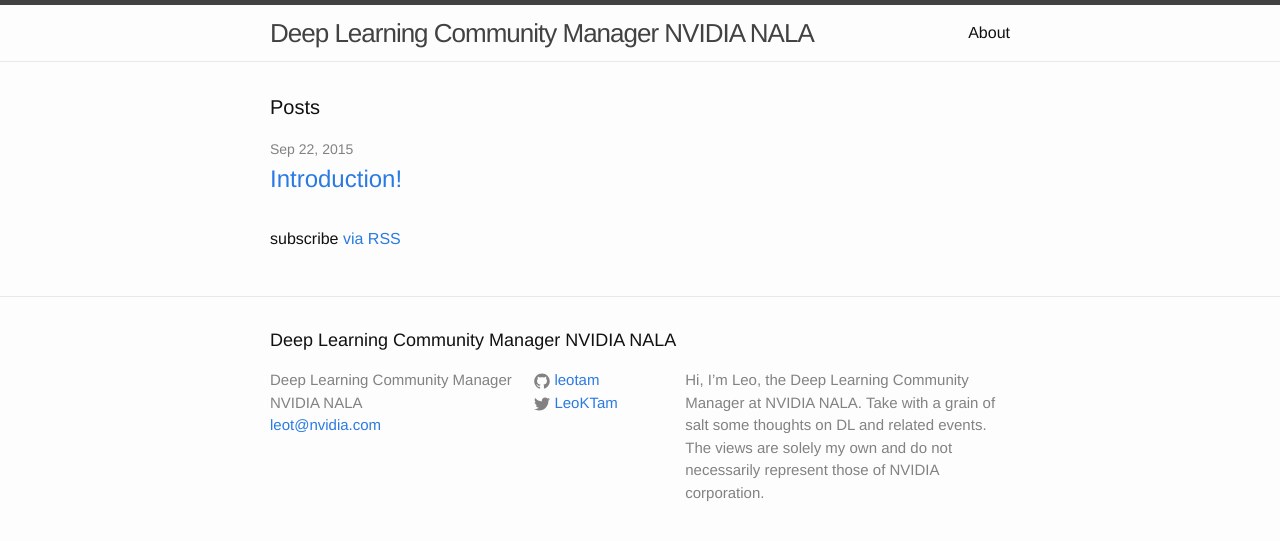
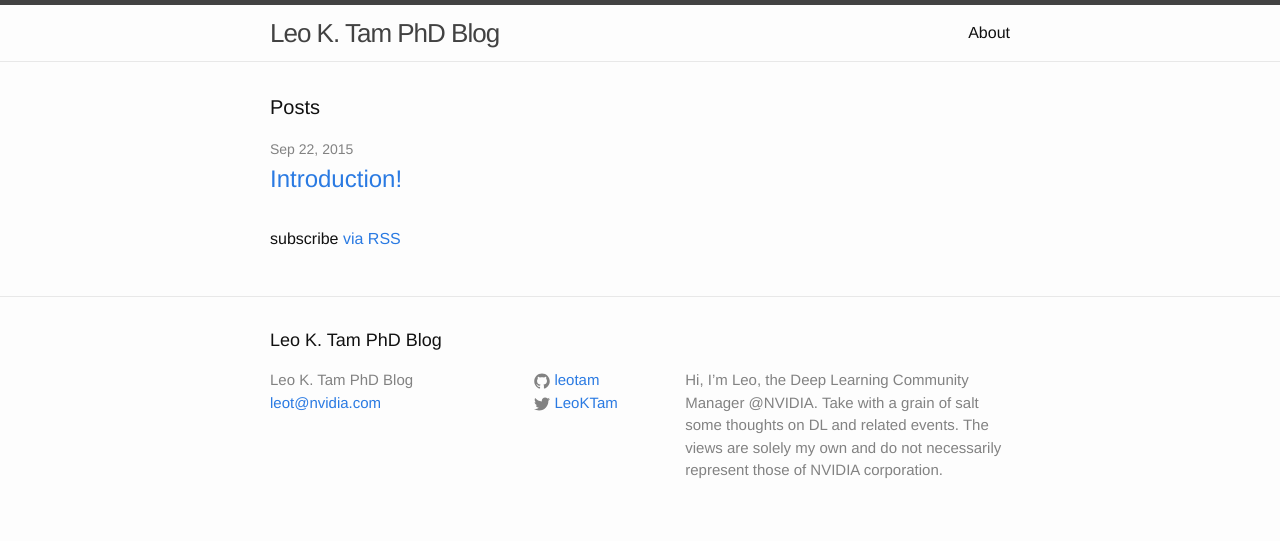
Before and after one commit to leotam/leotam.github.io, a Jekyll site: the page built from index.html, in a window 1280 px wide. Shown: the top 541 px of the page. Built offline with Jekyll 4.4.1, drawn with Linux system fonts in a browser that asks for light colours.

Commit message:
more config

```diff
--- a/_config.yml
+++ b/_config.yml
@@ -1,8 +1,8 @@
 # Site settings
-title: Deep Learning Community Manager NVIDIA NALA
+title: Leo K. Tam PhD Blog
 email: leot@nvidia.com
 description: > # this means to ignore newlines until "baseurl:"
-  Hi, I’m Leo, the Deep Learning Community Manager at NVIDIA NALA.
+  Hi, I’m Leo, the Deep Learning Community Manager @NVIDIA.
   Take with a grain of salt some thoughts on DL and related events.
   The views are solely my own and do not necessarily represent those of NVIDIA corporation.
 url: "http://leotam.github.io" # the base hostname & protocol for your site
```
